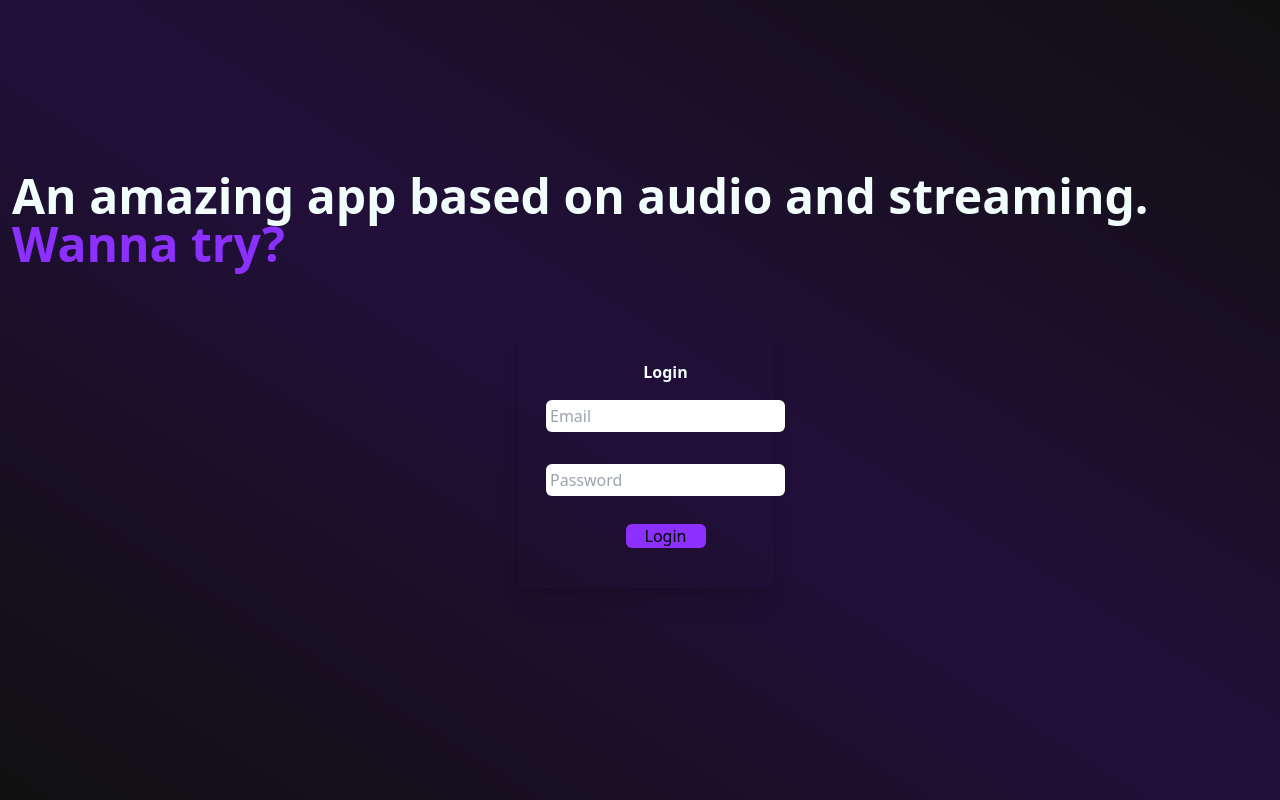
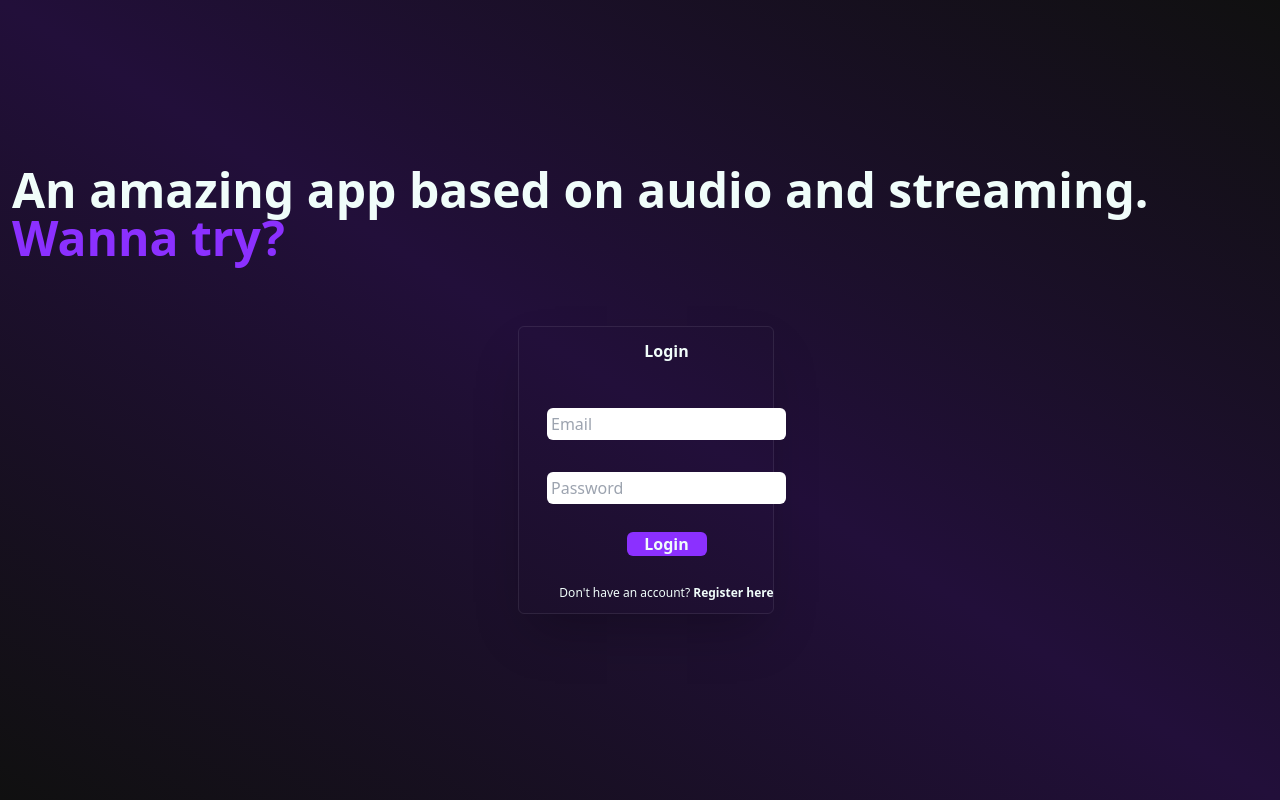
Before and after one commit to Loloming/Sphere, a React (Vite) app in the folder VoiceHub/: page / in a window 1280 px wide. Built offline with nearby package versions, Linux system fonts and the light colour scheme.

Commit message:
fix: redux enhanced, login with redux, re-design of login, actions updated

```diff
--- a/VoiceHub/package.json
+++ b/VoiceHub/package.json
@@ -15,7 +15,8 @@
     "react-redux": "^8.0.5",
     "react-router": "^6.8.1",
     "react-router-dom": "^6.8.1",
-    "redux": "^4.2.1"
+    "redux": "^4.2.1",
+    "redux-thunk": "^2.4.2"
   },
   "devDependencies": {
     "@types/react": "^18.0.27",
--- a/VoiceHub/src/components/LandingPage/LandingPage.jsx
+++ b/VoiceHub/src/components/LandingPage/LandingPage.jsx
@@ -1,19 +1,23 @@
-import React from "react";
+import React, { useState } from "react";
 import "../../App.css";
 import Login from "../Login/Login";
 import Register from "../Register/Register";
 
 export default function LandinPage() {
+
+  const [form, setForm] = useState('login');
+
   return (
     <>
-      <div className="shadow-2xl" />
-      <article className="flex flex-col h-screen justify-center pl-3 bg-gradient-to-tr  from-sixty-percent via-thirty-percent to-sixty-percent min-h-screen">
+      <article className="flex flex-col h-full justify-center pl-3 pt-5 bg-gradient-to-tr from-sixty-percent via-thirty-percent to-sixty-percent min-h-screen">
         <h3 className="text-5xl font-semibold text-teal-50">
           An amazing app based on audio and streaming.
         </h3>
         <h4 className="text-5xl pl-5+ font-semibold text-ten-percent">Wanna try? </h4>
         <aside className="flex flex-wrap flex-row justify-center w-full p-10">
-          <Login />
+          {
+            form === 'register' ? <Register setForm={setForm}/> : <Login setForm={setForm}/>
+          }
         </aside>
       </article>
     </>
--- a/VoiceHub/src/components/Login/Login.jsx
+++ b/VoiceHub/src/components/Login/Login.jsx
@@ -1,8 +1,11 @@
-import React, { useState } from "react";
+import React, { useEffect, useState } from "react";
 import axios from "axios";
 import '../../App.css'
+import { useNavigate } from "react-router";
+import { useDispatch, useSelector }from 'react-redux'
+import { loginUser } from "../../redux/actions/actions";
 
-export default function Login() {
+export default function Login({setForm}) {
 
     const [user, setUser] = useState({
         email: '',
@@ -10,6 +13,18 @@ export default function Login() {
     });
 
     const [message, setMessage] = useState('');
+
+    const navigate = useNavigate();
+    const dispatch = useDispatch();
+    const store = useSelector(state => state.user)
+
+    useEffect(() => {
+        if (store.user[0]) {
+            setTimeout(() => {
+                navigate('/home')
+            }, 1200)
+        }
+    }, [store])
 
     function handleChange(e) {
         setUser({...user, [e.target.name]: e.target.value})
@@ -19,23 +34,29 @@ export default function Login() {
     async function handleSubmit(e) {
         try {
             e.preventDefault();
-            const result = await axios.post('http://localhost:3001/users/loginUser', user);
-            setMessage(result.data.response)
+            // const result = await axios.post('http://localhost:3001/users/loginUser', user);
+            dispatch(loginUser(setMessage, user));
         } catch (error) {
-            setMessage(error.response.data.response)
+            console.log(error)
         }
 
     }
 
+    function handleClick(e) {
+        e.preventDefault()
+        setForm('register')
+    }
+
     return (
-        <>
-            <form onSubmit={handleSubmit} className="flex flex-col flex-wrap justify-center mt-6 shadow-xl rounded-md p-3 w-64 h-64 filter">
-                <h6 className="text-teal-50 mx-auto font-semibold">Login</h6>
-                {message ? <p className={message === "User logged!" ? "text-green-500 mx-auto" : "text-red-600 mx-auto"}>{message}</p> : null}
-                <input className="bg-teal text-black m-4 p-1 rounded-md" type={'text'} name='email' value={user.email} onChange={handleChange} placeholder='Email'/>
-                <input className="bg-teal text-black m-4 p-1 rounded-md" type={'password'} name= 'password' value={user.password} onChange={handleChange} placeholder='Password'/>
-                <button className="bg-ten-percent m-3 w-20 rounded-md mx-auto">Login</button>
+            <form onSubmit={handleSubmit} className="flex flex-col flex-wrap justify-center mt-6 shadow-2xl rounded-md px-3 pb-3 pt-3 w-64 h-72 filter border border-gray-300 border-opacity-10">
+                <h6 className="text-teal-50 mx-auto mb-auto font-semibold mb-auto">Login</h6>
+                {message ? <p className={message === "User logged!" ? "text-green-500 mx-auto my-0 text-xs h-0" : "text-red-600 mx-auto"}>{message}</p> : null}
+                <div className="flex flex-col flex-wrap justify-center my-auto pt-3">
+                    <input className="bg-teal text-black m-4 p-1 rounded-md focus-visible:outline-none" type={'text'} name='email' value={user.email} onChange={handleChange} placeholder='Email'/>
+                    <input className="bg-teal text-black m-4 p-1 rounded-md focus-visible:outline-none" type={'password'} name= 'password' value={user.password} onChange={handleChange} placeholder='Password'/>
+                    <button className="bg-ten-percent m-3 w-20 rounded-md mx-auto hover:bg-violet-500 focus-visible:outline-none font-semibold text-teal-50">Login</button>
+                </div>
+                <p className="text-teal-50 text-xs mx-auto mt-auto ">Don't have an account? <a className="font-semibold" onClick={handleClick} href="">Register here</a></p>
             </form>
-        </>
     )
 }
--- a/VoiceHub/src/components/Register/Register.jsx
+++ b/VoiceHub/src/components/Register/Register.jsx
@@ -1,6 +1,7 @@
 import React, { useState } from "react";
+import axios from "axios";
 
-export default function Register() {
+export default function Register({setForm}) {
 
     const [user, setUser] = useState({
         username: '',
@@ -8,9 +9,48 @@ export default function Register() {
         lastname: '',
         email: '',
         password: ''
-    })
+    });
+
+    const [message, setMessage] = useState('');
+
+    function handleChange(e) {
+        setUser({...user, [e.target.name]: e.target.value})
+        setMessage('')
+    }
+
+    async function handleSubmit(e) {
+        try {
+            e.preventDefault();
+            const result = await axios.post('http://localhost:3001/users/registerUser', user);
+            setMessage(result.data.response)
+            if (result.data.response === "User registered!") {
+                setTimeout(() => {
+                    setForm('login')
+                }, 1000)
+            }
+        } catch (error) {
+            console.log(error)
+            setMessage(error.response.data.response)
+        }
+    }
+
+    function handleClick(e) {
+        e.preventDefault()
+        setForm('login')
+        console.log('done')
+    }
 
     return (
-       <h1>This is the register component</h1>
+            <form onSubmit={handleSubmit} className="flex flex-col flex-wrap justify-center mt-6 shadow-2xl rounded-md p-3 w-64 h-auto filter border border-gray-300 border-opacity-10">
+                <h6 className="text-teal-50 mx-auto font-semibold">Register</h6>
+                {message ? <p className={message === "User registered!" ? "text-green-500 mx-auto" : "text-red-600 mx-auto"}>{message}</p> : null}
+                <input className="bg-teal text-black m-4 p-1 rounded-md focus-visible:outline-none" type={'text'} name='username' value={user.username} onChange={handleChange} placeholder='Username'/>
+                <input className="bg-teal text-black m-4 p-1 rounded-md focus-visible:outline-none" type={'text'} name='name' value={user.name} onChange={handleChange} placeholder='Name'/>
+                <input className="bg-teal text-black m-4 p-1 rounded-md focus-visible:outline-none" type={'text'} name='lastname' value={user.lastname} onChange={handleChange} placeholder='Lastname'/>
+                <input className="bg-teal text-black m-4 p-1 rounded-md focus-visible:outline-none" type={'text'} name='email' value={user.email} onChange={handleChange} placeholder='Email'/>
+                <input className="bg-teal text-black m-4 p-1 rounded-md focus-visible:outline-none" type={'password'} name= 'password' value={user.password} onChange={handleChange} placeholder='Password'/>
+                <button className="bg-ten-percent m-3 w-20 rounded-md mx-auto hover:bg-violet-500 focus-visible:outline-none font-semibold text-teal-50">Register</button>
+                <p className="text-teal-50 text-xs mx-auto">Already have an account? <a className="font-semibold" onClick={handleClick} href="">Login here</a></p>
+            </form>
     )
 }
--- a/VoiceHub/src/main.jsx
+++ b/VoiceHub/src/main.jsx
@@ -1,13 +1,17 @@
-import React from 'react'
-import ReactDOM from 'react-dom/client'
-import { BrowserRouter } from 'react-router-dom'
-import App from './App'
-import './index.css'
+import React from 'react';
+import ReactDOM from 'react-dom/client';
+import { BrowserRouter } from 'react-router-dom';
+import App from './App';
+import './index.css';
+import { Provider } from "react-redux";
+import store from './redux/store/store'
 
 ReactDOM.createRoot(document.getElementById('root')).render(
   <React.StrictMode>
-    <BrowserRouter>
-      <App />
-    </BrowserRouter>
+    <Provider store={store}>
+      <BrowserRouter>
+        <App />
+      </BrowserRouter>
+    </Provider>
   </React.StrictMode>,
 )
--- a/VoiceHub/src/redux/actions/actions.js
+++ b/VoiceHub/src/redux/actions/actions.js
@@ -8,19 +8,22 @@ export const REGISTER_USER = "REGISTER_USER";
 export const LOGOUT_USER = "LOGOUT_USER";
 
 
-export const loginUser = (login, payload) => {
+export const loginUser = (setMessage, payload) => {
     // payload es un obj con mail y password
     return async function (dispatch) {
       try {
         const data = await axios.post(
           `http://localhost:3001/users/loginUser`,
-          { email: payload.email, password: payload.password }
+          payload
         );
+        setMessage(data.data.response);
+        if (data.data.response === "User logged!") {
+          localStorage.setItem("user", data.data.user); // por ahora sólo guardamos el user_id en localStorage
+        }
         console.log(data)
-        localStorage.setItem("User_ID", data.data.user.id); // por ahora sólo guardamos el user_id en localStorage
         dispatch({
           type: LOGIN_USER,
-          payload: data.user,
+          payload: [data.data.user],
         });
       } catch (error) {
         console.log(error);
--- a/VoiceHub/src/redux/reducers/userReducer.js
+++ b/VoiceHub/src/redux/reducers/userReducer.js
@@ -1,3 +1,5 @@
+import { GET_POSTS, LOGIN_USER, LOGOUT_USER, REGISTER_USER } from "../actions/actions";
+
 const initialState = {
     user: [],
     posts: []
--- a/VoiceHub/src/redux/store/store.js
+++ b/VoiceHub/src/redux/store/store.js
@@ -1,6 +1,6 @@
 import {createStore, applyMiddleware, compose, combineReducers} from "redux";
 import thunkMiddleware from "redux-thunk";
-import userReducer from "../reducer/userReducer";
+import userReducer from "../reducers/userReducer";
 
 const composeEnhancer = window.__REDUX_DEVTOOLS_EXTENSION_COMPOSE__ || compose;
 
```
Also changed, not shown: VoiceHub/src/components/Header/Header.jsx (added), 2 other files (tests, documents, lock files or other folders).
